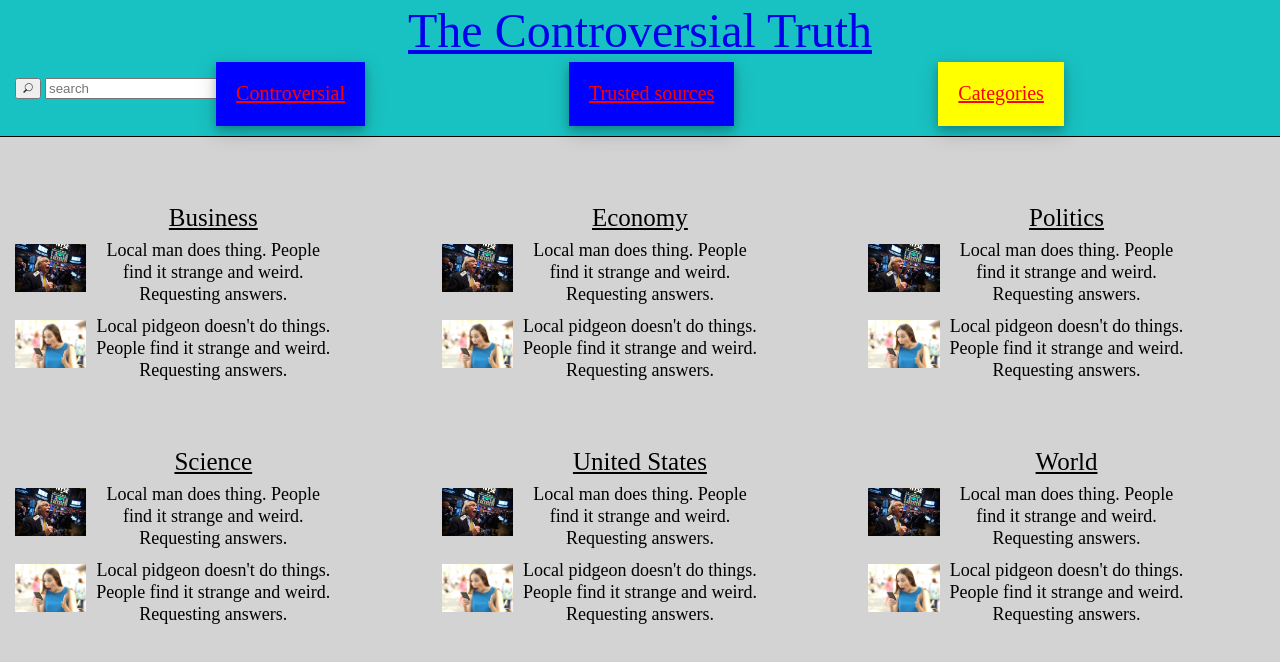
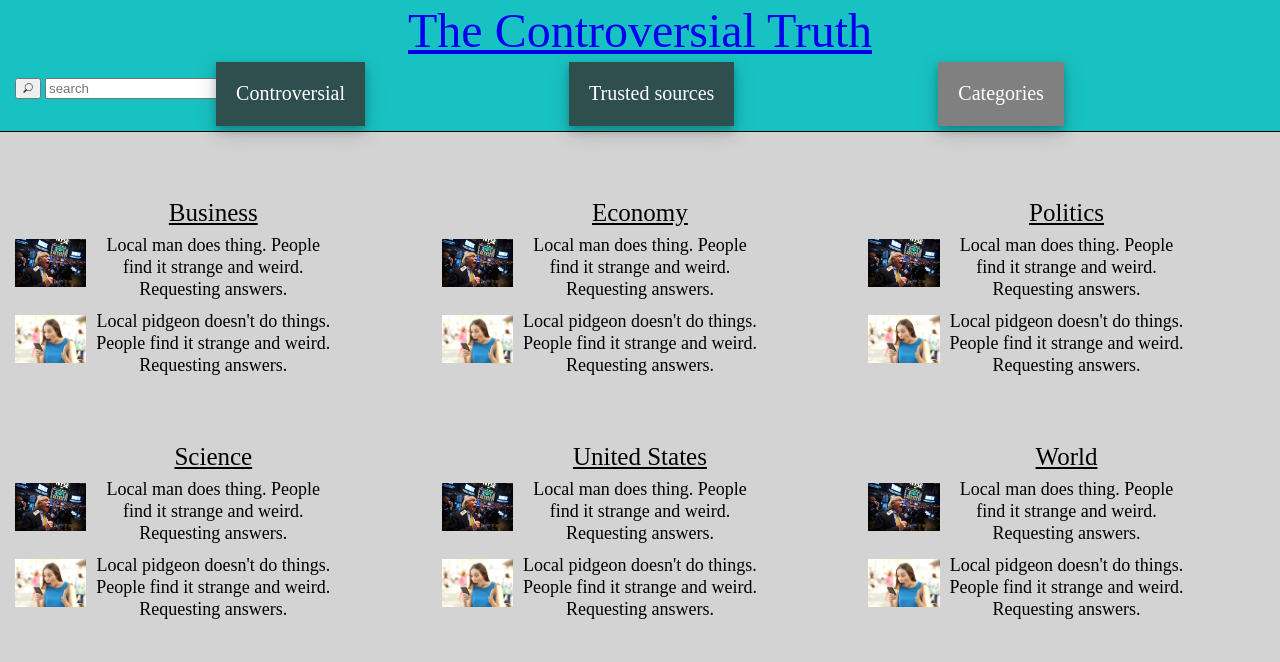
Before and after one commit to Yorklag/Code102FinalProj, a plain HTML site: page categories.html in a window 1280 px wide. Drawn offline with Linux system fonts and the light colour scheme.

Commit message:
updated css file to change color of navbar buttons

```diff
--- a/style.css
+++ b/style.css
@@ -101,18 +101,19 @@ body {
 	margin: 0 100px;
 }
 .inactive a {
-	color: red;
+	color: white;
 	font-size:20px;
+    text-decoration: none;
 }
 .inactive li {
-	background-color:blue;
+	background-color: darkslategray;
 }
 
 .inactive li:hover {
-    background-color: yellow;
+    background-color: gray;
 }
 #active {
-	background-color:yellow;
+	background-color: gray;
 }
 .search {
 	float: left;
@@ -123,7 +124,7 @@ body {
 }
 
 .divider{
-    margin-top: 10px;
+    margin-top: 5px;
     margin-bottom: 0px;
     border: 0;
     border-top: 1px solid black;
```
